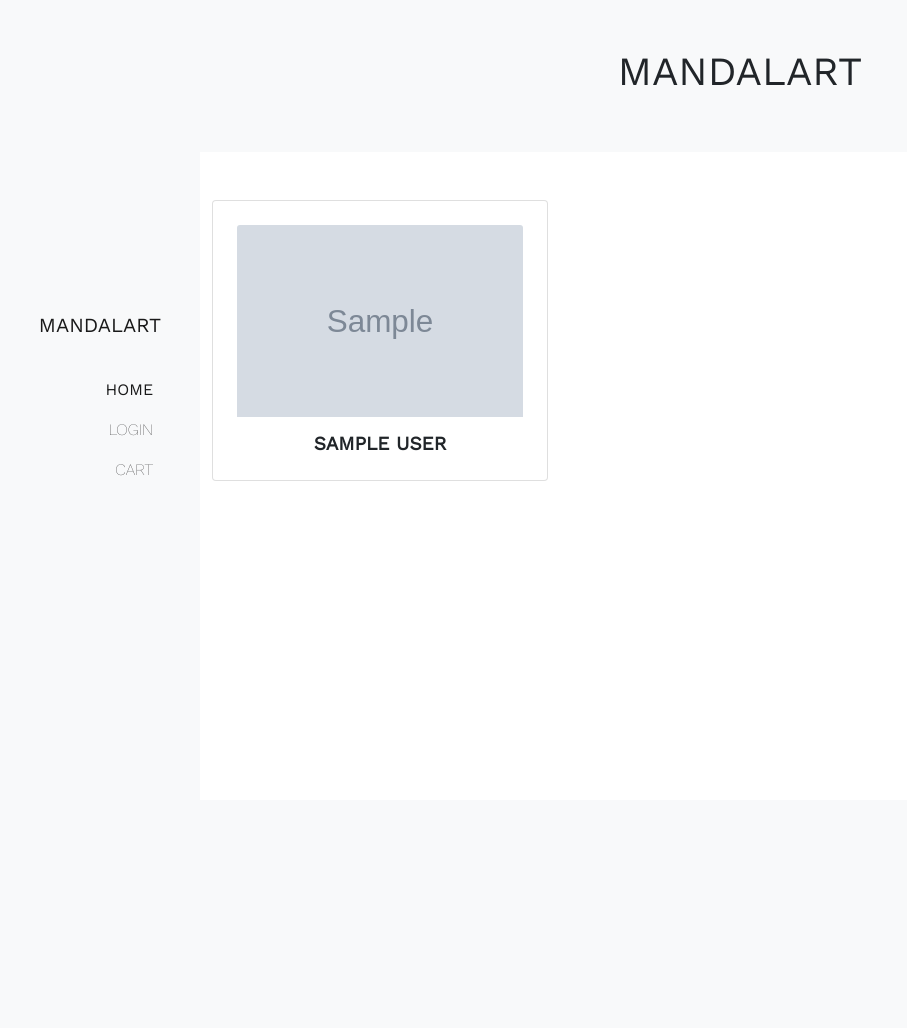
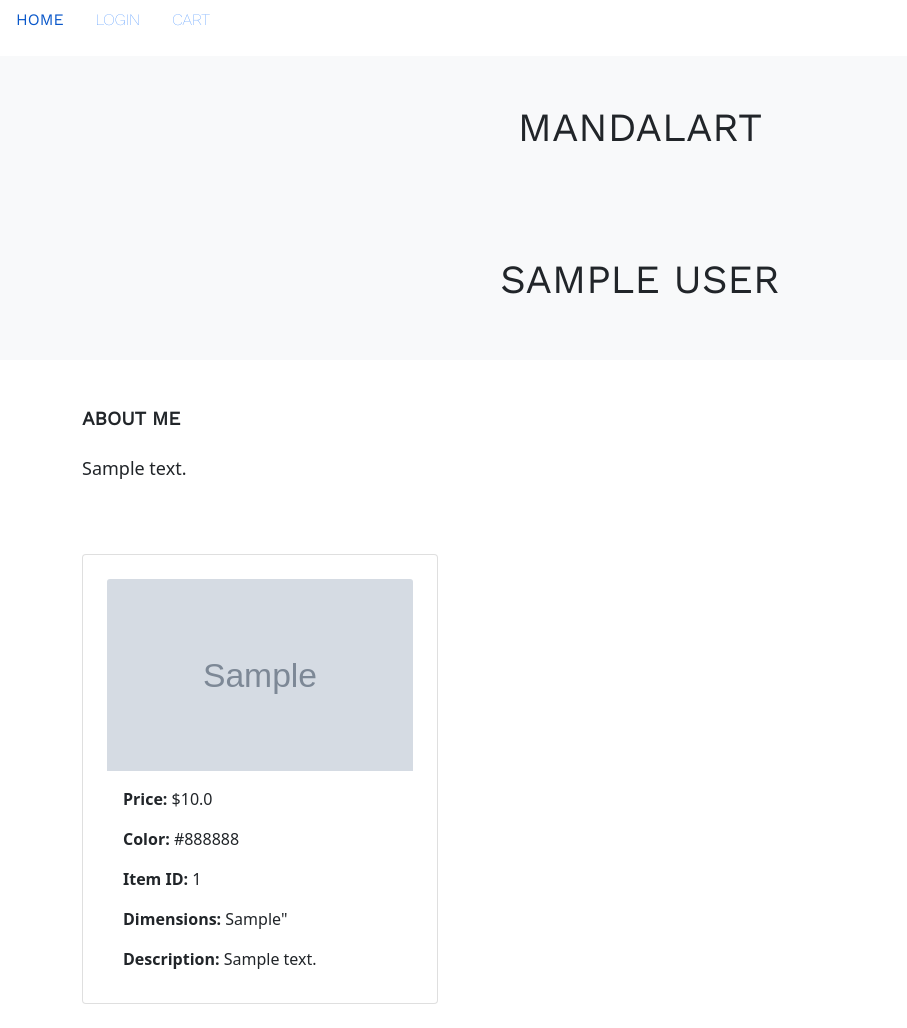
Before and after one commit to sandritaa/shirinart, a Flask app: page / in a window 1280 px wide. Shown: the whole page, without its empty margins (0-907 px from the left). Before the commit the page ends 481 px from the top, so only its background shows below. Run offline with Flask 2, Linux system fonts and the light colour scheme; tables that the repository leaves empty hold one stand-in row (values such as "Sample post"); grey boxes marked "Sample" are stand-in pictures; parts of the project's set-up code (start-up, migrations or seed data) failed here and were passed over; some libraries are stand-ins or nearby versions.

Commit message:
init infinity home page

```diff
--- a/crud.py
+++ b/crud.py
@@ -1,4 +1,4 @@
-from model import connect_to_db, db, Customer, Artist, Item, FavoriteItem, CartItem, FavoriteArtist, Order
+from model import connect_to_db, db, Customer, Artist, Item, FavoriteItem, CartItem, Order
 from sqlalchemy import func
 
 #####################################################################
--- a/static/styles/index.css
+++ b/static/styles/index.css
@@ -23,17 +23,17 @@ h5 {
   font-size: 18px;
 }
 
-.bodyContent {
+/* .bodyContent {
   padding-left: 200px;
-}
+} */
 
-.navbar-fixed-left {
+/* .navbar-fixed-left {
   width: 200px;
   position: fixed;
   border-radius: 0;
   height: 100%;
   margin-right: 0px;
-}
+} */
 
 .navbar a:active,
 .navbar a:hover {
--- a/templates/base.html
+++ b/templates/base.html
@@ -20,13 +20,9 @@
 <body>
 
     <!-- NAVBAR -->
-    <nav class="navbar navbar-expand-lg bg-light navbar-light py-3 navbar-fixed-left">
-        <div class="container d-flex flex-column">
-            <div class="text-end">
-                <a href="/" class="navbar-brand">
-                    <div>MandalArt</div>
-                </a>
-                <ul class="navbar-nav ms-auto flex-column">
+    <nav style="--bs-breadcrumb-divider: '';" aria-label="breadcrumb">
+        <ol class="breadcrumb">
+            <!-- <ul class="navbar-nav ms-auto flex-column"> -->
             <li class="nav-item">
                 <a href="/" class="nav-link">home</a>
             </li>
@@ -36,9 +32,7 @@
             <li class="nav-item">
                 <a href="/cart" class="nav-link">cart</a>
             </li>
-                </ul>
-            </div>
-        </div>
+        </ol>
     </nav>
 
     <!-- PAGE CONTENT -->
--- a/templates/home.html
+++ b/templates/home.html
@@ -6,21 +6,41 @@
 <div class="bg-light text-dark py-sm-5 topbar">
     <h1 class="mainHeading">MandalArt</h1>
 </div>
+{% for artist in artists %}
+<div class="bg-light text-dark py-sm-5 topbar">
+    <h1 class="mainHeading">{{ artist.fname + ' ' + artist.lname }}</h1>
+</div>
+<div class="container pt-5">
+    <h3>About me</h3>
+    <p class="aboutArtist lead my-4">{{ artist.about }}</p>
+</div>
+
+{% endfor %}
 
 <div class="container pt-5">
     <div class="row row-cols-1 row-cols-lg-3">
         {% for artist in artists %}
+        {% for item in artist.item %}
+        {% if item.in_stock %}
         <div class="mb-4">
-            <div class="card pt-4 px-4 cardHover">
-                <a href="{{ url_for('gallery', alias = artist.alias) }}"><img src="{{ artist.profile_pic }}"
-                        class="card-img-top img-fluid w-100"></a>
+            <div class="card pt-4 px-4">
+                <img class="card-img-top" src="{{ item.picture_path }}">
                 <div class="card-body">
-                    <h5 class="cart-title text-center"> {{ artist.fname + ' ' + artist.lname
-                        }}
-                    </h5>
+                    <p><b>Price: </b>${{item.price}}</p>
+                    <p><b>Color: </b>{{item.color}}</p>
+                    <p><b>Item ID: </b>{{item.item_id}}</p>
+                    <p><b>Dimensions: </b>{{item.dimensions}}"</p>
+                    <p><b>Description: </b>{{item.description}}</p>
+
+
+
                 </div>
             </div>
         </div>
+
+
+        {% endif %}
+        {% endfor %}
         {% endfor %}
     </div>
 </div>
```
Also changed, not shown: templates/gallery.html (+5 -5 lines). Lines whose indentation alone changed are shown as unchanged.
